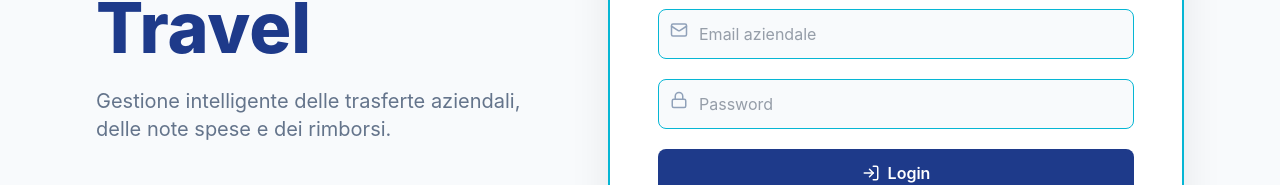
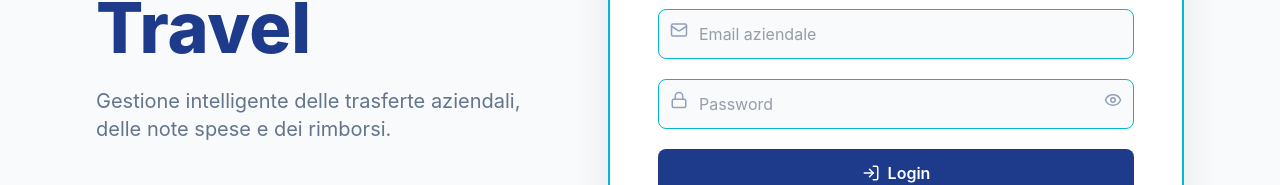
Before and after one commit to realKevv/404Team_ProgettoFinale, a React (Vite) app in the folder frontend/: page /login in a window 1280 px wide. Shown: the part 377-562 px from the top of the page. Built offline with nearby package versions, Linux system fonts and the light colour scheme.

Commit message:
LoginConOcchioPassword

```diff
--- a/frontend/src/pages/Login.jsx
+++ b/frontend/src/pages/Login.jsx
@@ -1,6 +1,6 @@
 import { useState } from "react";
 import { useNavigate } from "react-router-dom";
-import { Mail, Lock, LogIn, AlertCircle } from "lucide-react"; // 🔥 Aggiunto AlertCircle
+import { Mail, Lock, LogIn, AlertCircle, Eye, EyeOff } from "lucide-react"; // Aggiunto AlertCircle
 
 // IMPORTIAMO LO STORE ZUSTAND
 import { useStore } from "../store/store";
@@ -12,6 +12,9 @@ function Login({ onLoginSuccess }) {
 
     // NUOVO STATO LOCALE: Gestisce l'errore in modo isolato, senza sporcare lo store globale
     const [errorLogin, setErrorLogin] = useState(null);
+
+    // Gestisce la visibilità della password
+    const [showPassword, setShowPassword] = useState(false);
 
     // Tiriamo fuori dal magazzino Zustand solo la funzione login e il caricamento
     const { login, isLoading } = useStore();
@@ -185,7 +188,7 @@ function Login({ onLoginSuccess }) {
                             //ogni volta che si scrive qualcosa, aggiorna la variabile e-mail e nasconde l'errore
                             onChange={(e) => {
                                 setEmail(e.target.value);
-                                if (errorLogin) setErrorLogin(null); // 🔥 Nasconde l'errore se sto correggendo
+                                if (errorLogin) setErrorLogin(null); // Nasconde l'errore se sto correggendo
                             }}
                             placeholder="Email aziendale"
                             //w-full:la casella occupa tutta la larghezza;
@@ -217,16 +220,19 @@ function Login({ onLoginSuccess }) {
                             className="absolute left-3 top-3 text-slate-400"
                         />
                         <input
-                            type="password"
+                        // Se showPassword è true il tipo è "text", altrimenti "password"
+                            type={showPassword ? "text" : "password"}
                             value={password}
                             onChange={(e) => {
                                 setPassword(e.target.value);
-                                if (errorLogin) setErrorLogin(null); // 🔥 Nasconde l'errore se sto correggendo
+                                if (errorLogin) setErrorLogin(null); // Nasconde l'errore se sto correggendo
                             }}
                             placeholder="Password"
+                            /* Aggiunto pr-12 (padding-right) per non far accavallare il testo all'occhiolino */
                             className="
                                 w-full
                                 pl-10
+                                pr-12
                                 py-3
                                 rounded-lg
                                 border
@@ -240,6 +246,16 @@ function Login({ onLoginSuccess }) {
                                 color: "var(--colore-testo-principale)"
                             }}
                         />
+                        {/* BOTTONE OCCHIOLINO */}
+                        {/* type="button" è fondamentale, altrimenti premendolo invierebbe il form per sbaglio */}
+                        <button
+                            type="button"
+                            onClick={() => setShowPassword(!showPassword)}
+                            className="absolute right-3 top-3 text-slate-400 hover:text-slate-600 transition-colors focus:outline-none"
+                            title={showPassword ? "Nascondi password" : "Mostra password"}
+                        >
+                            {showPassword ? <EyeOff size={18} /> : <Eye size={18} />}
+                        </button>
                     </div>
 
                     {/* Bottone */}
```
